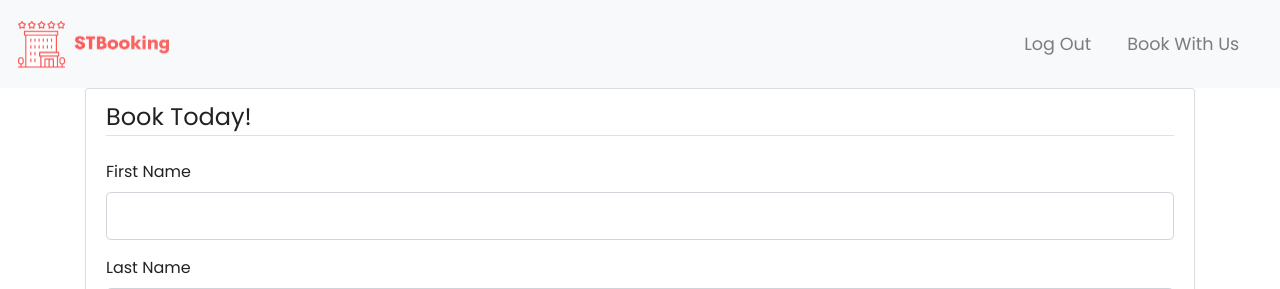
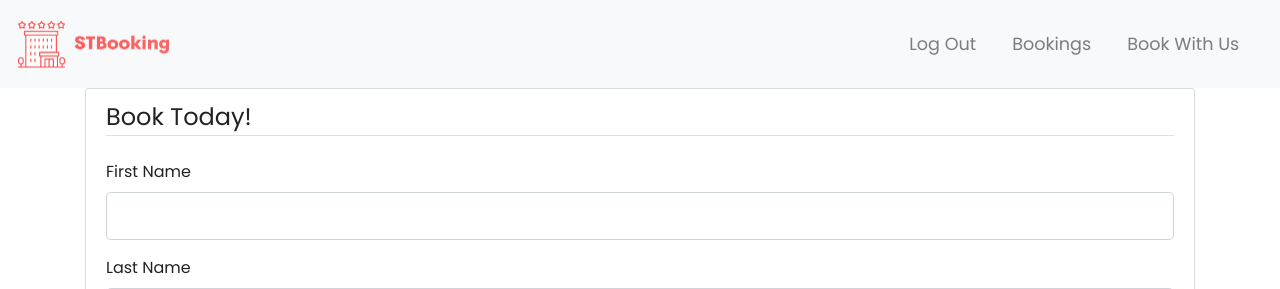
Before and after one commit to Temujin18/STBooking, a Flask app: page /book in a window 1280 px wide. Shown: the top 289 px of the page. Run offline with Flask 2, Linux system fonts and the light colour scheme; the visitor is signed in with stand-in values (Sample User, id 1); some libraries are stand-ins or nearby versions.

Commit message:
Improve layout navigation when logged in

```diff
--- a/stbooking/templates/admin/index.html
+++ b/stbooking/templates/admin/index.html
@@ -10,4 +10,8 @@
   {% else %}
     <h1> Please login as admin.</h1>
   {% endif %}
+
+  <a href="{{ url_for('logout') }}">
+    <h1>Logout</h1>
+  </a>
 {% endblock %}
--- a/stbooking/templates/layout.html
+++ b/stbooking/templates/layout.html
@@ -26,6 +26,17 @@
               {% if current_user.is_authenticated %}
                 <li class="nav-item">
                   <a class="nav-link" href="{{ url_for('logout') }}">Log Out</a>
+
+                {% if current_user.has_roles('admin')%}
+                  <li class="nav-item">
+                    <a class="nav-link" href="{{ url_for('admin.index') }}">Dashboard</a>
+                  </li>
+                    {% else %}
+                  <li class="nav-item">
+                    <a class="nav-link" href="{{ url_for('bookings') }}">Bookings</a>
+                  </li>
+                    {% endif %}
+
                 </li>
               {% else %}
                 <li class="nav-item">
```
